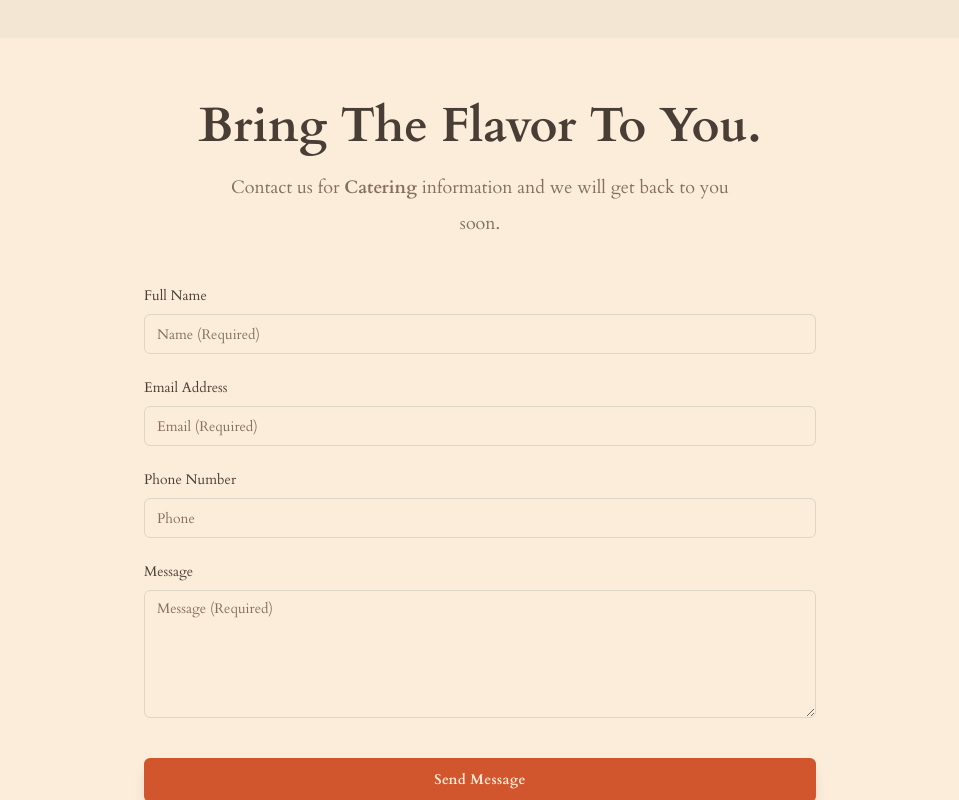
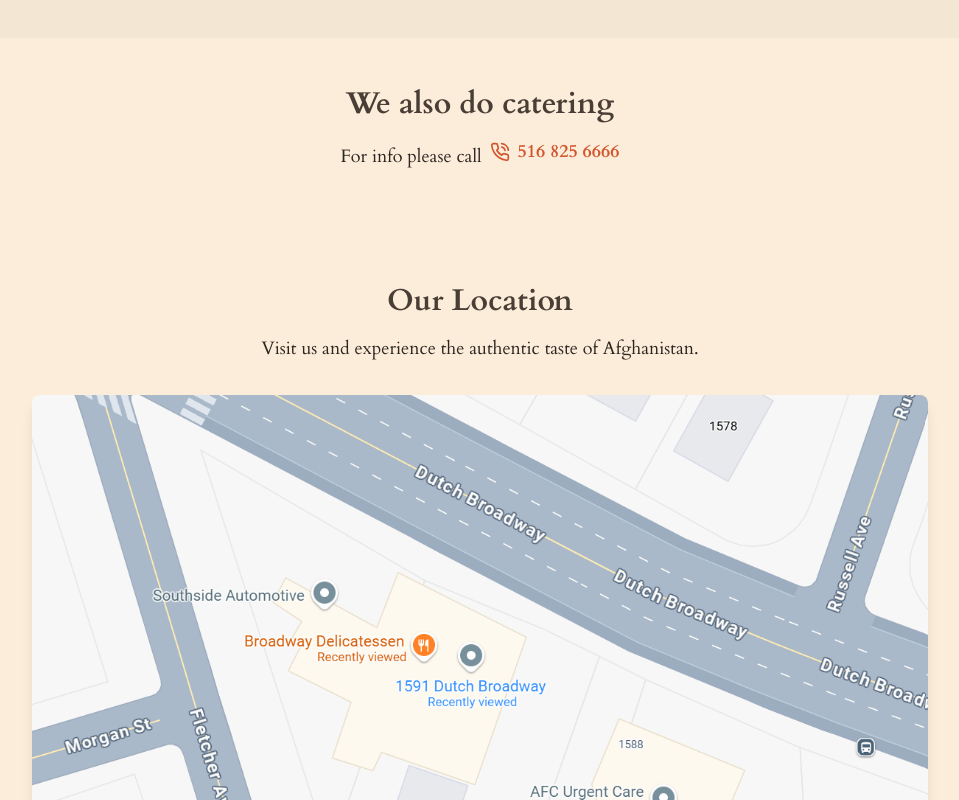
Before and after one commit to muhammadali0456/afghanfood, a React (Vite) app: page / in a window 1280 px wide. Shown: the part 6460-7260 px from the top of the page, without its empty margins (160-1119 px from the left). Built offline with nearby package versions, Linux system fonts and the light colour scheme.

Commit message:
remveo section of input

```diff
--- a/src/components/EnhancedSections.tsx
+++ b/src/components/EnhancedSections.tsx
@@ -5,6 +5,7 @@ import galleryOrder from '@/galleryOrder.json';
 import { Button } from "@/components/ui/button";
 import { Input } from "@/components/ui/input";
 import { Textarea } from "@/components/ui/textarea";
+import { PhoneCall } from "lucide-react";
 
 const FoodShowcase = () => {
   const [foodImages, setFoodImages] = useState<any[]>([]);
@@ -300,74 +301,28 @@ const MenuSection = () => {
   );
 };
 
+
+
 const CateringSection = () => {
   return (
-    <section className="py-16 px-4 bg-background">
-      <div className="max-w-2xl mx-auto">
-        <div className="text-center mb-12">
-          <h2 className="text-4xl md:text-5xl font-bold text-spice-brown font-cardo mb-6">
-            Bring The Flavor To You.
-          </h2>
-          <p className="text-lg text-muted-foreground mb-2">
-            Contact us for <span className="font-semibold">Catering</span> information and we will get back to you
+    <section id="catering" className="py-12 px-4 bg-background">
+      <div className="max-w-4xl mx-auto">
+        <div className="flex flex-col items-center text-center gap-4">
+          <p className="text-2xl md:text-3xl font-bold text-spice-brown font-cardo">
+            We also do catering
           </p>
-          <p className="text-lg text-muted-foreground">soon.</p>
+          <p className="text-lg text-foreground">
+            For info please call
+            <a
+              href="tel:+15168256666"
+              className="inline-flex items-center gap-2 text-primary font-semibold hover:underline ml-2"
+              aria-label="Call Afghan Saffron and Spice at 516 825 6666"
+            >
+              <PhoneCall className="w-5 h-5" aria-hidden="true" />
+              516 825 6666
+            </a>
+          </p>
         </div>
-
-        <form className="space-y-6">
-          <div>
-            <label className="block text-sm font-medium text-spice-brown mb-2">
-              Full Name
-            </label>
-            <Input
-              placeholder="Name (Required)"
-              className="w-full"
-              required
-            />
-          </div>
-
-          <div>
-            <label className="block text-sm font-medium text-spice-brown mb-2">
-              Email Address
-            </label>
-            <Input
-              type="email"
-              placeholder="Email (Required)"
-              className="w-full"
-              required
-            />
-          </div>
-
-          <div>
-            <label className="block text-sm font-medium text-spice-brown mb-2">
-              Phone Number
-            </label>
-            <Input
-              type="tel"
-              placeholder="Phone"
-              className="w-full"
-            />
-          </div>
-
-          <div>
-            <label className="block text-sm font-medium text-spice-brown mb-2">
-              Message
-            </label>
-            <Textarea
-              placeholder="Message (Required)"
-              className="w-full min-h-32"
-              required
-            />
-          </div>
-
-
-
-          <div className="text-center pt-4">
-            <Button variant="spice" size="lg" className="w-full font-cardo">
-              Send Message
-            </Button>
-          </div>
-        </form>
       </div>
     </section>
   );
--- a/src/pages/AfghanLanding.tsx
+++ b/src/pages/AfghanLanding.tsx
@@ -4,7 +4,7 @@ import Logo from "@/components/Logo";
 import { Button } from "@/components/ui/button";
 import AnimatedSection from "@/components/AnimatedSection";
 import SEO from "@/components/SEO";
-import { FoodShowcase, MenuSection, CateringSection, LocationSection, Footer } from "@/components/EnhancedSections";
+import { FoodShowcase, MenuSection, CateringSection,  LocationSection, Footer } from "@/components/EnhancedSections";
 
 const AfghanLanding = () => {
   return (
```
Also changed, not shown: 1 other file (tests, documents, lock files or other folders).
